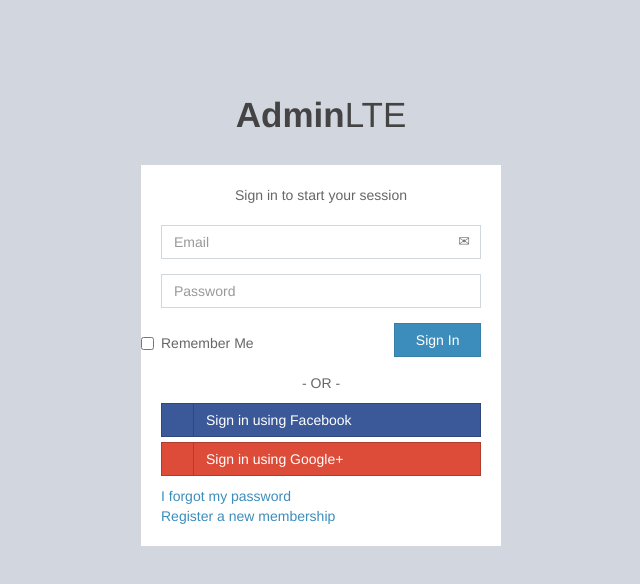
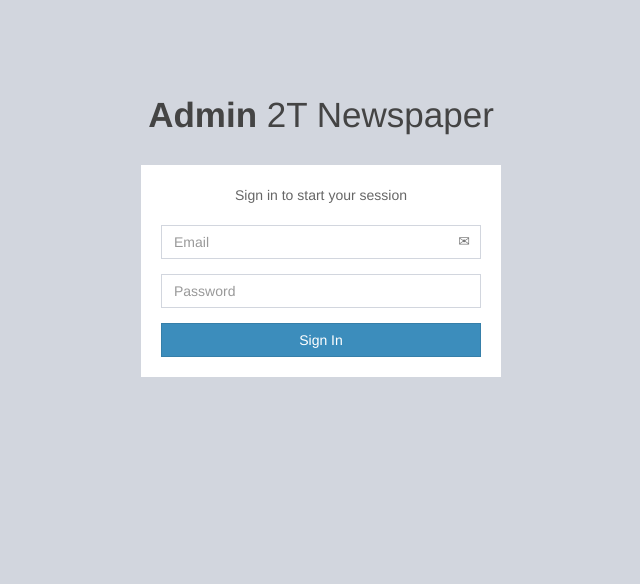
Before and after one commit to daiacmad/vue-newspaper, a Vue app: page / in a window 1280 px wide. Shown: the top 584 px of the page, without its empty margins (319-959 px from the left). Built offline with nearby package versions, Linux system fonts and the light colour scheme; a web font is replaced by a local one.

Commit message:
custom template login page

```diff
--- a/src/pages/login/Login.vue
+++ b/src/pages/login/Login.vue
@@ -1,51 +1,24 @@
 <template>
   <div class="login-box">
     <div class="login-logo">
-      <a href="../../index2.html"><b>Admin</b>LTE</a>
+      <a href="../../index2.html"><b>Admin</b> 2T Newspaper</a>
     </div>
     <!-- /.login-logo -->
     <div class="login-box-body">
       <p class="login-box-msg">Sign in to start your session</p>
 
-      <form action="../../index2.html" method="post">
       <div class="form-group has-feedback">
         <input type="email" class="form-control" placeholder="Email">
         <span class="glyphicon glyphicon-envelope form-control-feedback"></span>
       </div>
+
       <div class="form-group has-feedback">
         <input type="password" class="form-control" placeholder="Password">
         <span class="glyphicon glyphicon-lock form-control-feedback"></span>
       </div>
-        <div class="row">
-          <div class="col-xs-8">
-            <div class="checkbox icheck">
-              <label>
-                <input type="checkbox"> Remember Me
-              </label>
-            </div>
-          </div>
-          <!-- /.col -->
-          <div class="col-xs-4">
+
       <button type="submit" class="btn btn-primary btn-block btn-flat">Sign In</button>
     </div>
-          <!-- /.col -->
-        </div>
-      </form>
-
-      <div class="social-auth-links text-center">
-        <p>- OR -</p>
-        <a href="#" class="btn btn-block btn-social btn-facebook btn-flat"><i class="fa fa-facebook"></i> Sign in using
-          Facebook</a>
-        <a href="#" class="btn btn-block btn-social btn-google btn-flat"><i class="fa fa-google-plus"></i> Sign in using
-          Google+</a>
-      </div>
-      <!-- /.social-auth-links -->
-
-      <a href="#">I forgot my password</a><br>
-      <a href="register.html" class="text-center">Register a new membership</a>
-
-    </div>
-    <!-- /.login-box-body -->
   </div>
 </template>
 
```
Lines whose indentation alone changed are shown as unchanged.
